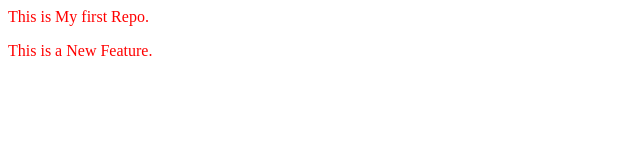
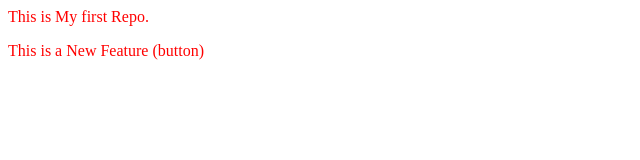
Before and after one commit to prathamesh-somani/localrepo, a plain HTML site: page index.html in a window 1280 px wide. Shown: the full height of the page, 0-640 px from the left. Drawn offline with Linux system fonts and the light colour scheme.

```diff
--- a/index.html
+++ b/index.html
@@ -1,3 +1,3 @@
 <link rel="stylesheet" href="style.css">
 <p>This is My first Repo.</p>
-<p>This is a New Feature.</p>
+<p>This is a New Feature (button)</p>
```
